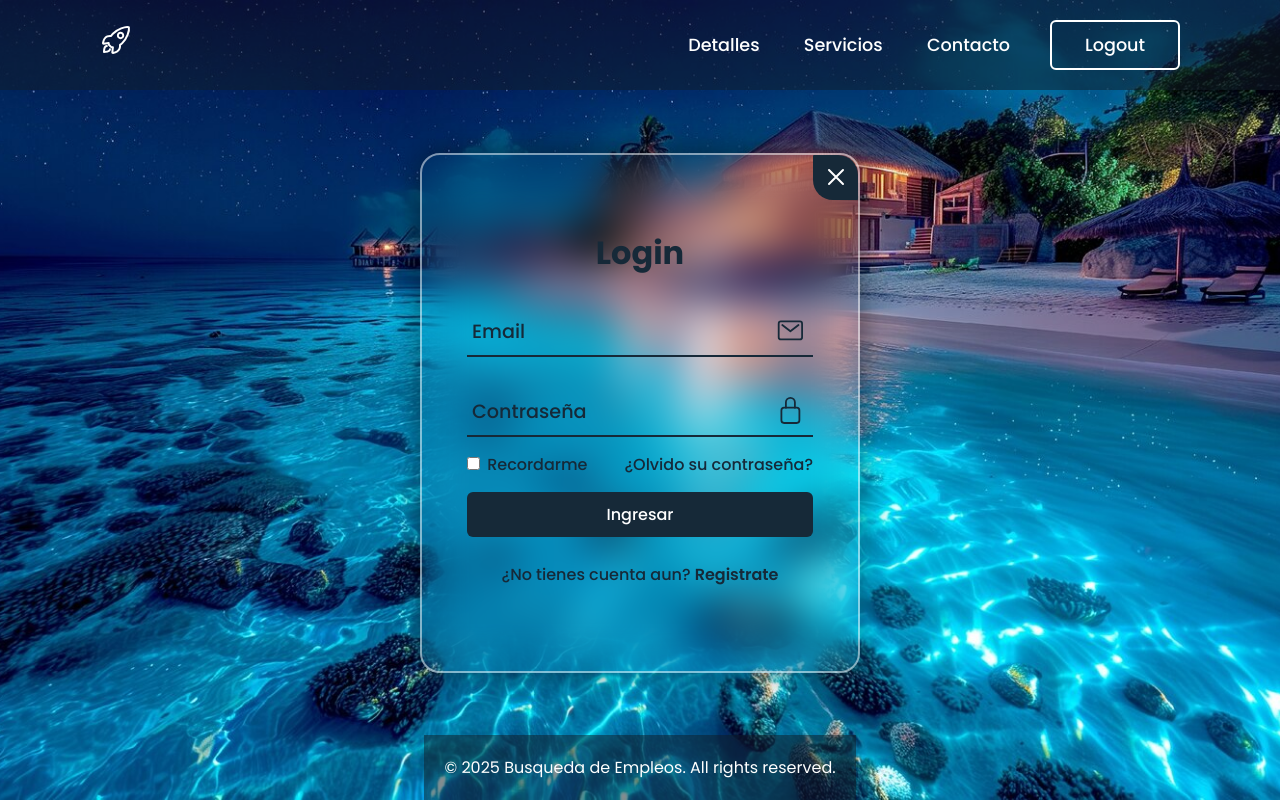
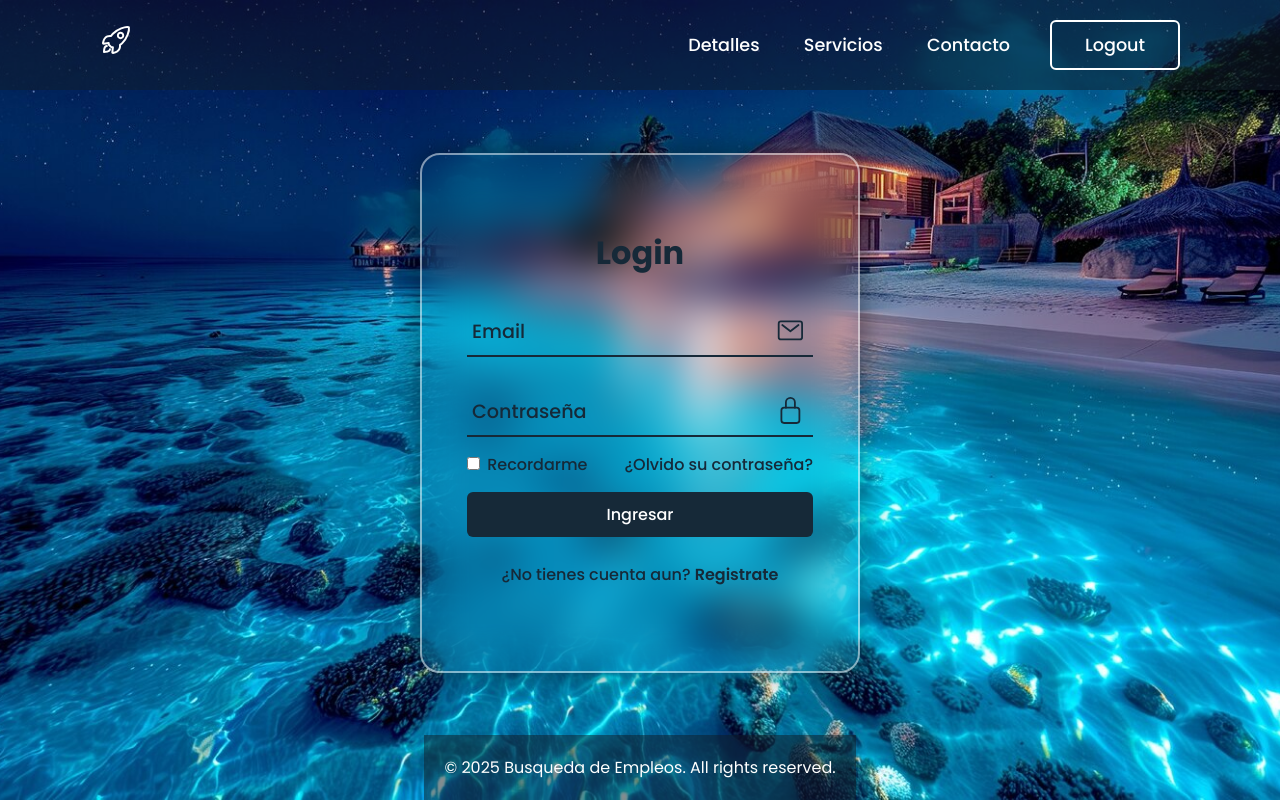
Before and after one commit to KX690/App_servicios, a plain HTML site: page index.html in a window 1280 px wide. Drawn offline with nearby package versions, Linux system fonts and the light colour scheme.

```diff
--- a/index.html
+++ b/index.html
@@ -23,9 +23,7 @@
         </header>
         <main>
             <div class="wrapper">
-                <span class="icon-close">
-                    <ion-icon name="close-outline"></ion-icon>
-                </span>
+
 
                 <div class="form-box login">
                     <h2>Login</h2>
```
Also changed, not shown: formulario.html (+3 -1 lines).
